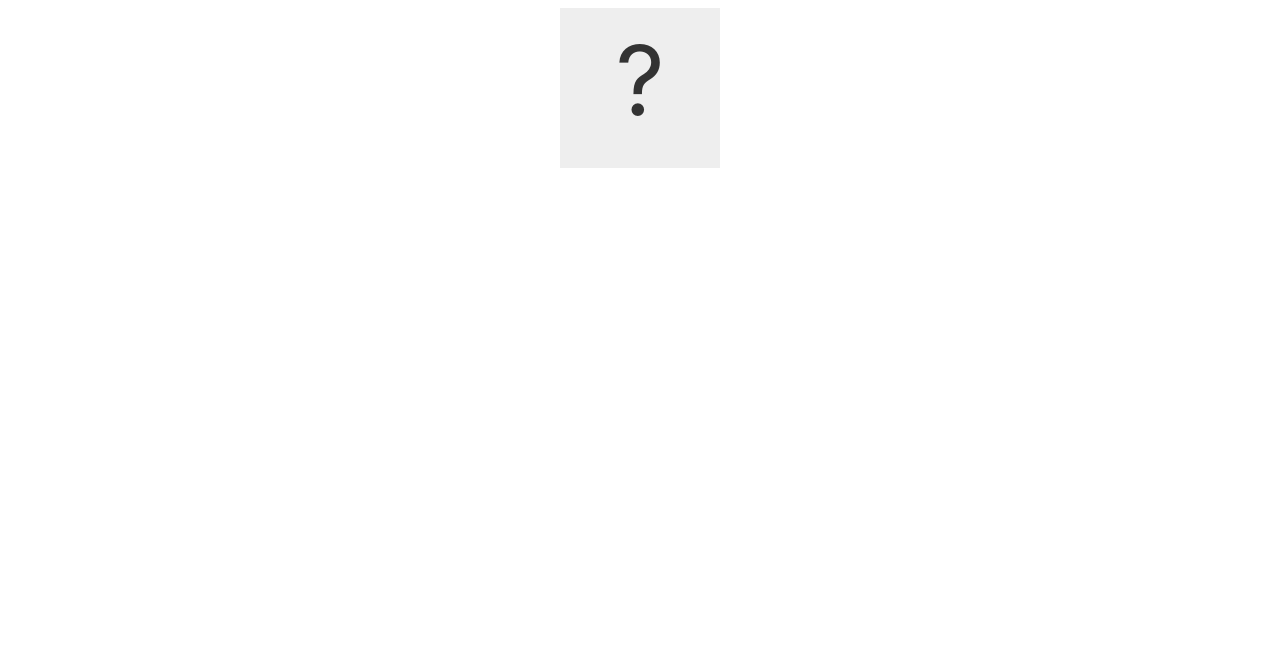
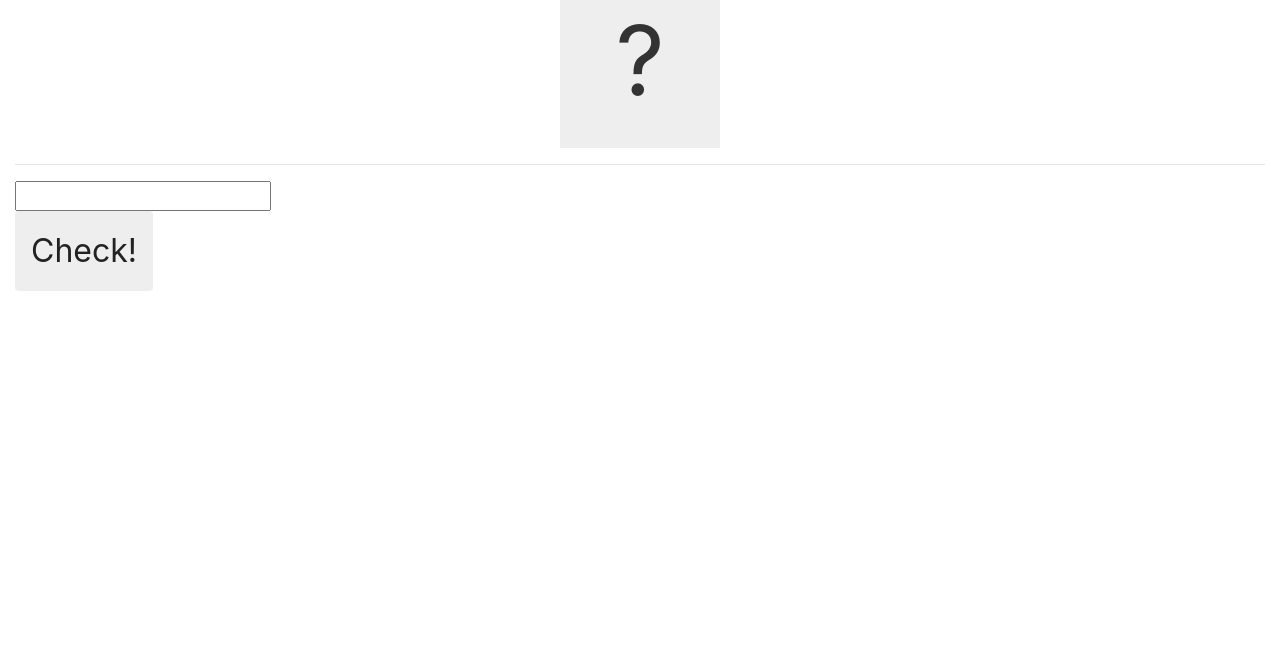
Before and after one commit to JonWil91/Numbers-game-JavaScript, a plain HTML site: page index.html in a window 1280 px wide. Shown: the part 134-800 px from the top of the page. Drawn offline with nearby package versions, Linux system fonts and the light colour scheme.

Commit message:
Added input box and button to check value

```diff
--- a/index.html
+++ b/index.html
@@ -11,17 +11,38 @@
 </head>
 
 <body>
-    <header class="container-fluid">
+
+    <div class="container-fluid">
+
+        <header>
             <div class="row mt-3">
                 <div class="col-lg-12">
                     <button class="btn-green again">Again!</button>
                     <p class="between text-right">(Between 1 and 20)</p>
+                    <h1 class="text-center mt-1 mb-2">Guess the Number!</h1>
+                    <p class="number text-center">?</p>
                 </div>
             </div>
-        <h1 class="text-center mt-1 mb-2">Guess the Number!</h1>
-            <p class="number">?</p>
+        </header>
+
+        <hr>
+
+        <main>
+            <div class="row">
+                <div class="col-md-12 col-lg-3">
+                    <section>
+                        <input type="number" class="guess" />
+                        <div class="col">
+                            <div class="row">
+                                <button class="btn check">Check!</button>
                             </div>
-    </header>
+                        </div>
+                    </section>
+                </div>
+            </div>
+        </main>
+
+    </div>
 
 
 
--- a/style.css
+++ b/style.css
@@ -17,7 +17,21 @@
     width: 10rem;
     height: 10rem;
     text-align: center;
-    position: absolute;
+    position: relative;
     left: 50%;
     transform: translate(-50%, 10%);
 }
+
+.btn {
+  border: none;
+  background-color: #eee;
+  color: #222;
+  font-size: 2rem;
+  font-family: inherit;
+  padding: 1rem;
+  cursor: pointer;
+}
+
+.btn:hover {
+  background-color: #ccc;
+}
```
Lines whose indentation alone changed are shown as unchanged.
